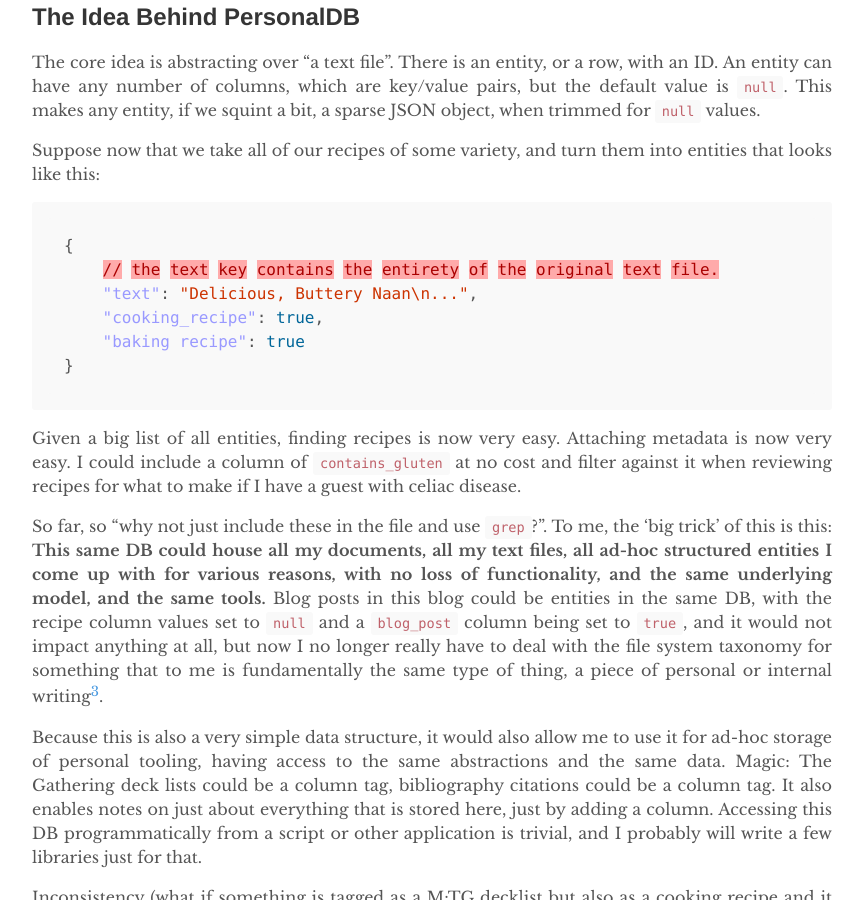
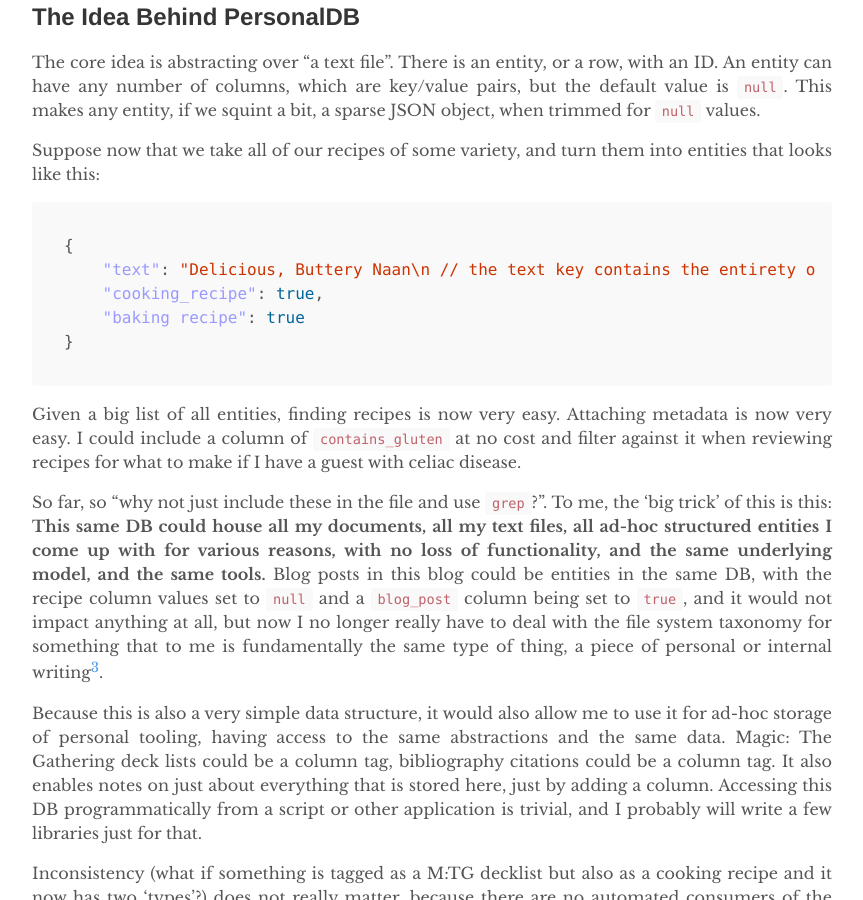
Before and after one commit to MordecaiMalignatus/mordecaimalignatus.github.io, a Jekyll site: the page built from _posts/2026-05-24-personaldb.md, in a window 1280 px wide and 900 px high, scrolled down 963 px. Shown: the whole window, without its empty margins (208-1071 px from the left). Built offline with Jekyll 4.4.1, drawn with Linux system fonts in a browser that asks for light colours.

Commit message:
fix json rendering

````diff
--- a/_posts/2026-05-24-personaldb.md
+++ b/_posts/2026-05-24-personaldb.md
@@ -50,8 +50,7 @@ entities that looks like this:
 
 ```json
 {
-    // the text key contains the entirety of the original text file.
-    "text": "Delicious, Buttery Naan\n...",
+    "text": "Delicious, Buttery Naan\n // the text key contains the entirety of the original text file.",
     "cooking_recipe": true,
     "baking recipe": true
 }
````
